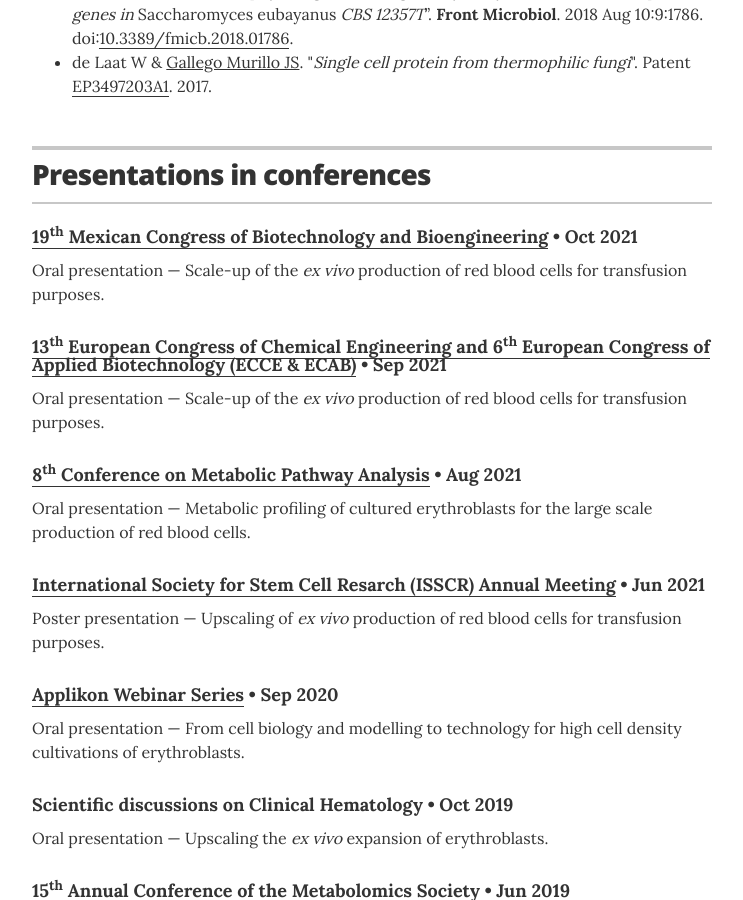
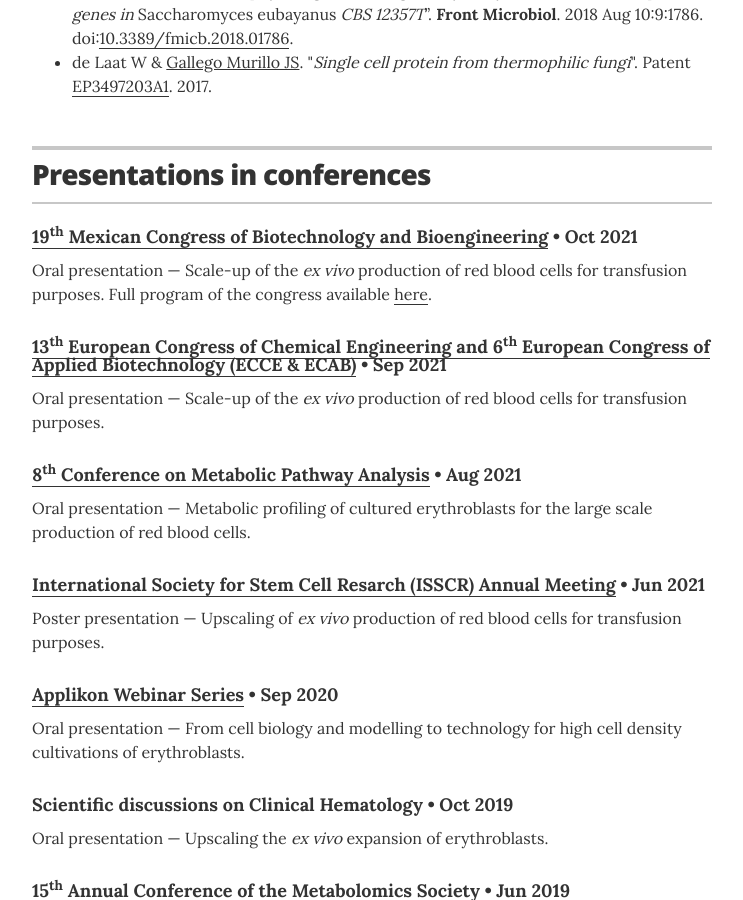
Before and after one commit to synthbiont/joangallego, a Jekyll site: the page built from index.html, in a window 1280 px wide and 900 px high, scrolled down 6729 px. Shown: the whole window, without its empty margins (268-1011 px from the left). Built offline with Jekyll 4.4.1, drawn with Linux system fonts in a browser that asks for light colours.

Commit message:
Update conferences.yml
Added link to SMBB program

```diff
--- a/_data/conferences.yml
+++ b/_data/conferences.yml
@@ -6,7 +6,7 @@
   # organizer: Mexican Society of Biotechnology and Bioengineering, MX
   year: Oct 2021
   type: Oral presentation
-  summary: Scale-up of the <i>ex vivo</i> production of red blood cells for transfusion purposes.
+  summary: Scale-up of the <i>ex vivo</i> production of red blood cells for transfusion purposes. Full program of the congress available <a href="_assets/documents/SMBB2021-programa.pdf">here</a>.
 
 
 - event: 13<sup>th</sup> European Congress of Chemical Engineering and 6<sup>th</sup> European Congress of Applied Biotechnology (ECCE & ECAB)
```
